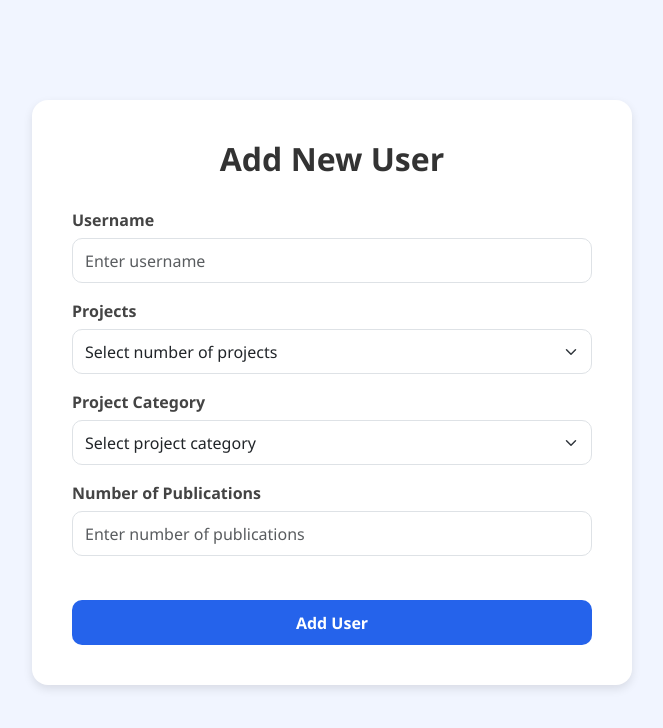
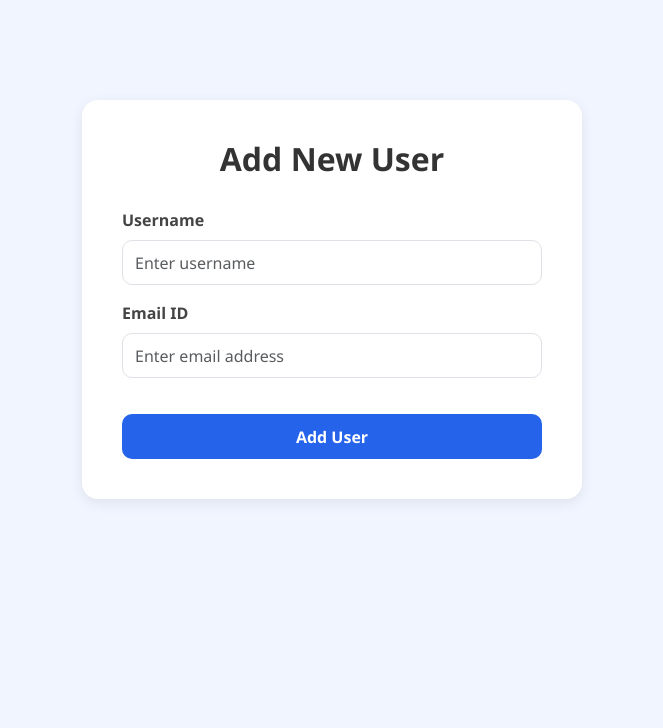
Before and after one commit to abolihm/Content_marketing_tool, a Django app: page /add-user/add-user/ in a window 1280 px wide. Shown: the top 728 px of the page, without its empty margins (308-971 px from the left). Run offline with Django 4.2, Linux system fonts and the light colour scheme; the visitor is signed in with stand-in values (Sample User, id 1).

Commit message:
add user,add project changes

```diff
--- a/templates/add_user.html
+++ b/templates/add_user.html
@@ -12,38 +12,31 @@
       background-color: #f1f5ff;
       font-family: 'Segoe UI', sans-serif;
     }
-
     .form-container {
       background-color: white;
       border-radius: 16px;
       padding: 40px;
-      max-width: 600px;
+      max-width: 500px;
       margin: 60px auto;
-      box-shadow: 0 4px 10px rgba(0, 0, 0, 0.1);
+      box-shadow: 0 4px 14px rgba(0, 0, 0, 0.08);
     }
-
     .form-label {
       font-weight: 600;
-      margin-bottom: 6px;
     }
-
-    .form-control, .form-select {
+    .form-control {
       border-radius: 10px;
-      height: 45px;
+      min-height: 45px;
     }
-
     .btn-primary {
       background-color: #2563eb;
       border: none;
       border-radius: 10px;
       font-weight: 600;
-      height: 45px;
+      min-height: 45px;
     }
-
     .btn-primary:hover {
       background-color: #1e40af;
     }
-
     h2 {
       font-weight: 700;
       margin-bottom: 30px;
@@ -53,7 +46,9 @@
 <body>
   <div class="form-container">
     <h2>Add New User</h2>
-    <form method="post">
+
+    <!-- Add User Form -->
+    <form method="POST">
       {% csrf_token %}
 
       <div class="mb-3">
@@ -62,28 +57,8 @@
       </div>
 
       <div class="mb-3">
-        <label class="form-label">Projects</label>
-        <select name="number_of_projects" class="form-select" required>
-          <option value="" selected disabled>Select number of projects</option>
-          {% for i in "12345" %}
-            <option value="{{ i }}">{{ i }}</option>
-          {% endfor %}
-        </select>
-      </div>
-
-      <div class="mb-3">
-        <label class="form-label">Project Category</label>
-        <select name="project_category" class="form-select" required>
-          <option value="" selected disabled>Select project category</option>
-          <option value="SEO">SEO</option>
-          <option value="Content Marketing">Content Marketing</option>
-          <option value="Social Media">Social Media</option>
-        </select>
-      </div>
-
-      <div class="mb-4">
-        <label class="form-label">Number of Publications</label>
-        <input type="number" name="number_of_publications" class="form-control" placeholder="Enter number of publications" required>
+        <label class="form-label">Email ID</label>
+        <input type="email" name="email_id" class="form-control" placeholder="Enter email address" required>
       </div>
 
       <button type="submit" class="btn btn-primary w-100">Add User</button>
--- a/users/views.py
+++ b/users/views.py
@@ -11,26 +11,17 @@ def dashboard(request):
 def add_user_view(request):
     if request.method == 'POST':
         username = request.POST.get('username')
-        number_of_projects = request.POST.get('number_of_projects')
-        project_category = request.POST.get('project_category')
-        number_of_publications = request.POST.get('number_of_publications')
+        email_id = request.POST.get('email_id')
 
         with connection.cursor() as cursor:
             cursor.execute("""
-                INSERT INTO add_user
-                (username, number_of_projects, project_category, number_of_publications)
-                VALUES (%s, %s, %s, %s)
-            """, [
-                username,
-                int(number_of_projects),
-                project_category,
-                int(number_of_publications)
-            ])
+                INSERT INTO add_user (username, email_id)
+                VALUES (%s, %s)
+            """, [username, email_id])
 
         return redirect('/dashboard/')
 
     return render(request, 'add_user.html')
-
 
 
 
```
Also changed, not shown: projects/views.py (+5 -6 lines), templates/add_project.html (+2 -5 lines).
